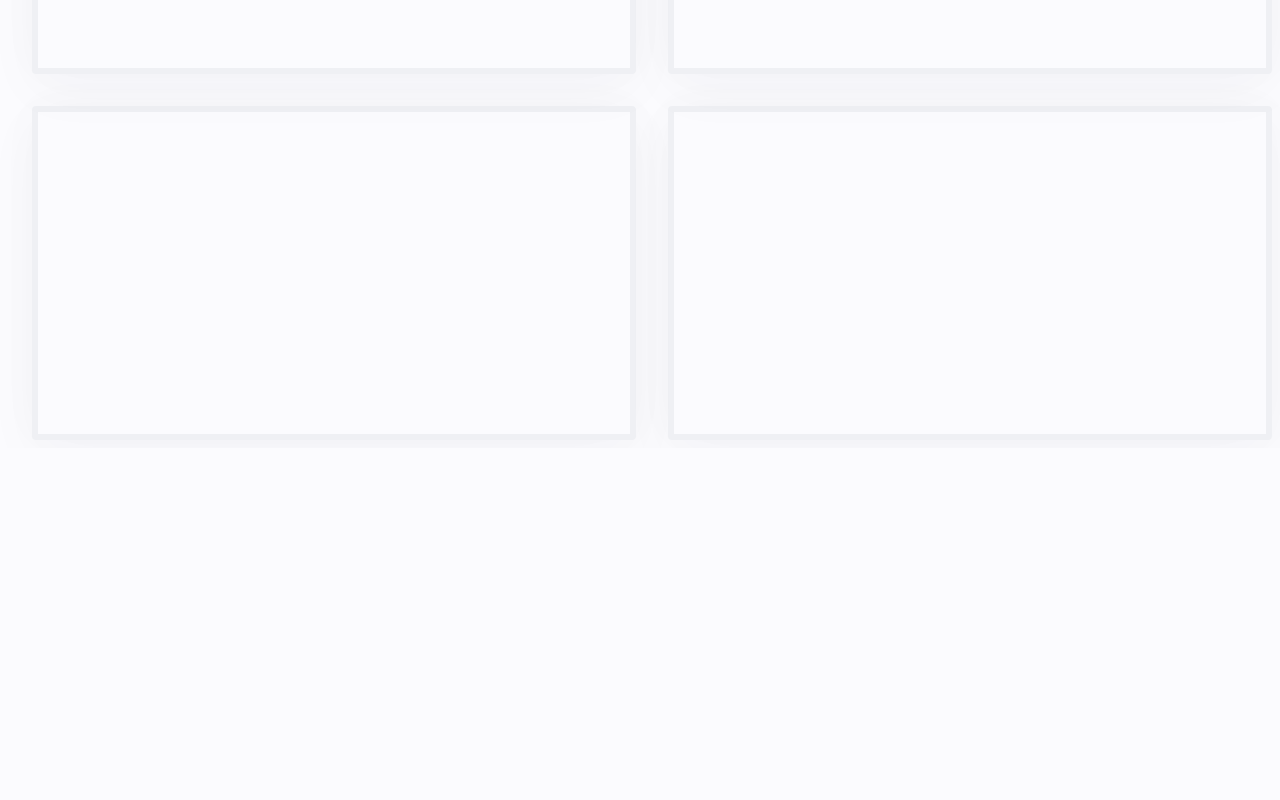
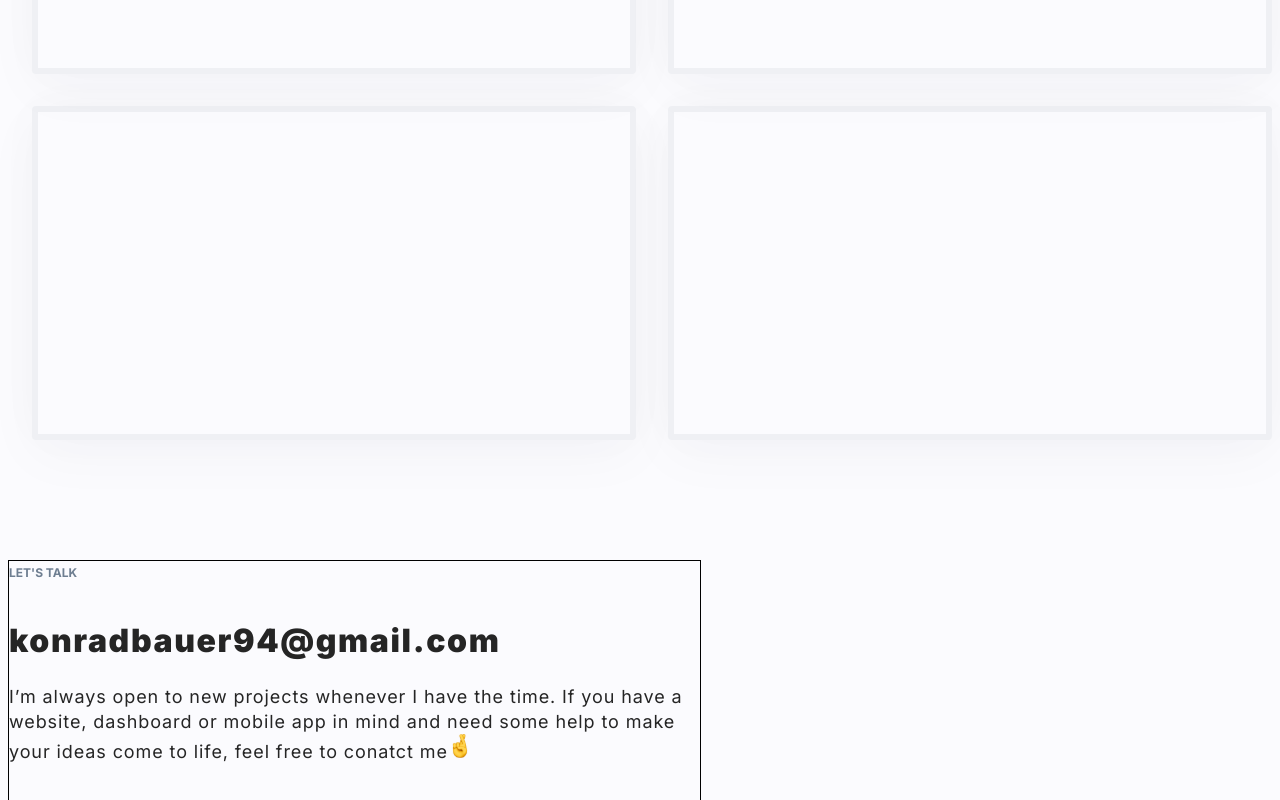
Before and after one commit to KonradBauer/personal-homepage, a React (Create React App) app: page / in a window 1280 px wide. Shown: the part 2240-3040 px from the top of the page. Before the commit the page ends 2688 px from the top, so only its background shows below. Built offline with nearby package versions, Linux system fonts and the light colour scheme.

Commit message:
added hand.svg and text in Social container

```diff
--- a/src/App.js
+++ b/src/App.js
@@ -24,8 +24,15 @@ import {
   PortfolioSubHeader,
 } from "./layoutData/Portfolio/PortfolioHeader/styled";
 import { ReactComponent as GithubLogo } from "./common/svg/github.svg";
+import { ReactComponent as Hand } from "./common/svg/hand.svg";
 import { PortfolioContent } from "./layoutData/Portfolio/PortfolioContent/styled";
 import { Tile } from "./layoutData/Portfolio/Tile/styled";
+import {
+  Email,
+  Info,
+  LetsTalk,
+  SocialContainer,
+} from "./layoutData/Social/styled";
 
 function App() {
   return (
@@ -105,6 +112,16 @@ function App() {
           <Tile />
           <Tile />
         </PortfolioContent>
+        <SocialContainer>
+          <LetsTalk>Let's Talk</LetsTalk>
+          <Email>konradbauer94@gmail.com</Email>
+          <Info>
+            I’m always open to new projects whenever I have the time. If you
+            have a website, dashboard or mobile app in mind and need some help
+            to make your ideas come to life, feel free to conatct me
+            <Hand />
+          </Info>
+        </SocialContainer>
       </ThemeProvider>
     </>
   );
--- /dev/null
+++ b/src/layoutData/Social/styled.js
@@ -0,0 +1,51 @@
+import styled from "styled-components";
+
+export const SocialContainer = styled.div`
+  margin-top: 120px;
+  width: 691px;
+  height: 282px;
+  left: 352px;
+  border: solid 1px black;
+`;
+
+export const LetsTalk = styled.text`
+  width: 43px;
+  height: 16px;
+  top: 183px;
+  left: calc(50% - 43px / 2 - 129.5px);
+  font-style: normal;
+  font-weight: 700;
+  font-size: 12px;
+  line-height: 130%;
+  text-transform: uppercase;
+  color: ${({ theme }) => theme.color.slateGray};
+`;
+
+export const Email = styled.text`
+  display: flex;
+  margin-top: 40px;
+  margin-bottom: 24px;
+  font-style: normal;
+  font-weight: 900;
+  font-size: 32px;
+  line-height: 39px;
+  letter-spacing: 0.05em;
+  width: 691px;
+  height: 39px;
+  left: calc(50% - 691px / 2 - 262.5px);
+  color: ${({ theme }) => theme.color.black};
+`;
+
+export const Info = styled.text`
+  width: 670px;
+  height: 75px;
+  left: calc(50% - 670px / 2 - 273px);
+  top: 2380px;
+  font-family: "Inter";
+  font-style: normal;
+  font-weight: 400;
+  font-size: 18px;
+  line-height: 140%;
+  letter-spacing: 0.05em;
+  color: ${({ theme }) => theme.color.black};
+`;
```
Also changed, not shown: src/common/svg/hand.svg (added).
